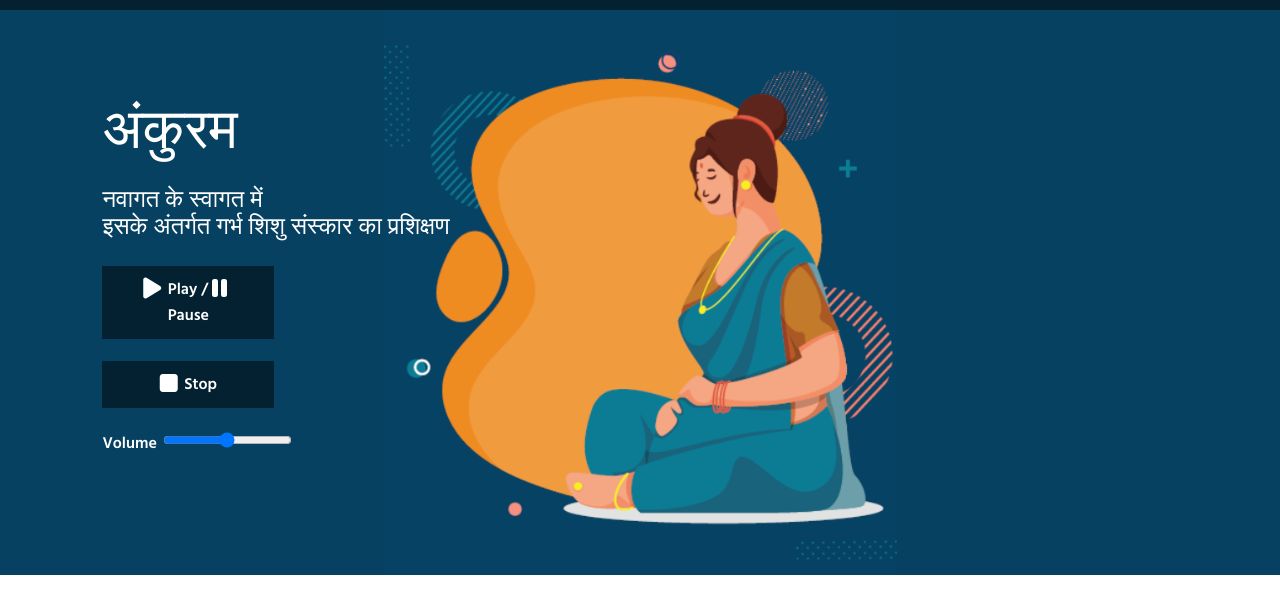
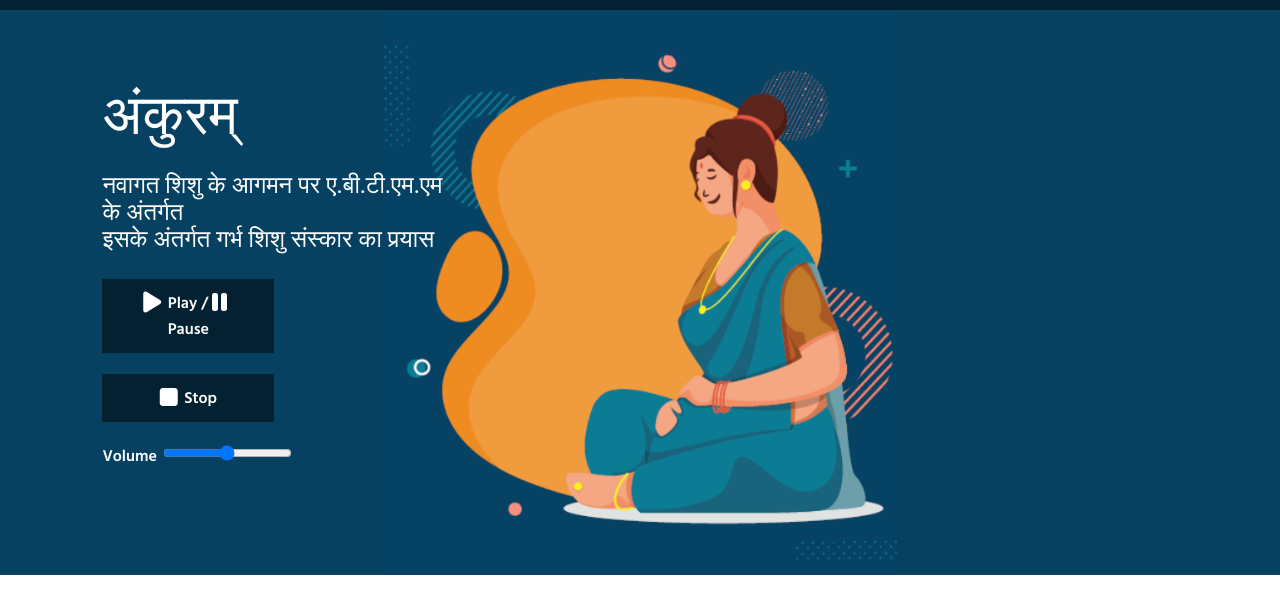
Before and after one commit to soumyyyaaa/Ankuram, a plain HTML site: page index.html in a window 1280 px wide. Shown: the part 87-700 px from the top of the page. Drawn offline with Linux system fonts and the light colour scheme; a web font is replaced by a local one.

Commit message:
Minor Changes Made

```diff
--- a/index.html
+++ b/index.html
@@ -19,10 +19,10 @@
         <div></div>
     </div>
     <div class="container2-audio">
-        <p class="ankuram">अंकुरम</p>
+        <p class="ankuram">अंकुरम्</p>
         <p class="text">
-            नवागत के स्वागत में <br /> इसके अंतर्गत गर्भ शिशु
-            संस्कार का प्रशिक्षण
+            नवागत शिशु के आगमन पर ए.बी.टी.एम.एम के अंतर्गत<br /> इसके अंतर्गत गर्भ शिशु
+            संस्कार का प्रयास
         <div class="controls">
             <audio id="myAudio" src="ankuram.mp4"></audio>
             <button onclick="togglePlay()" class="button"><i class="fa-solid fa-play fa-xl"></i>Play / <i class="fa-solid fa-pause fa-xl"></i>Pause</button>
```
